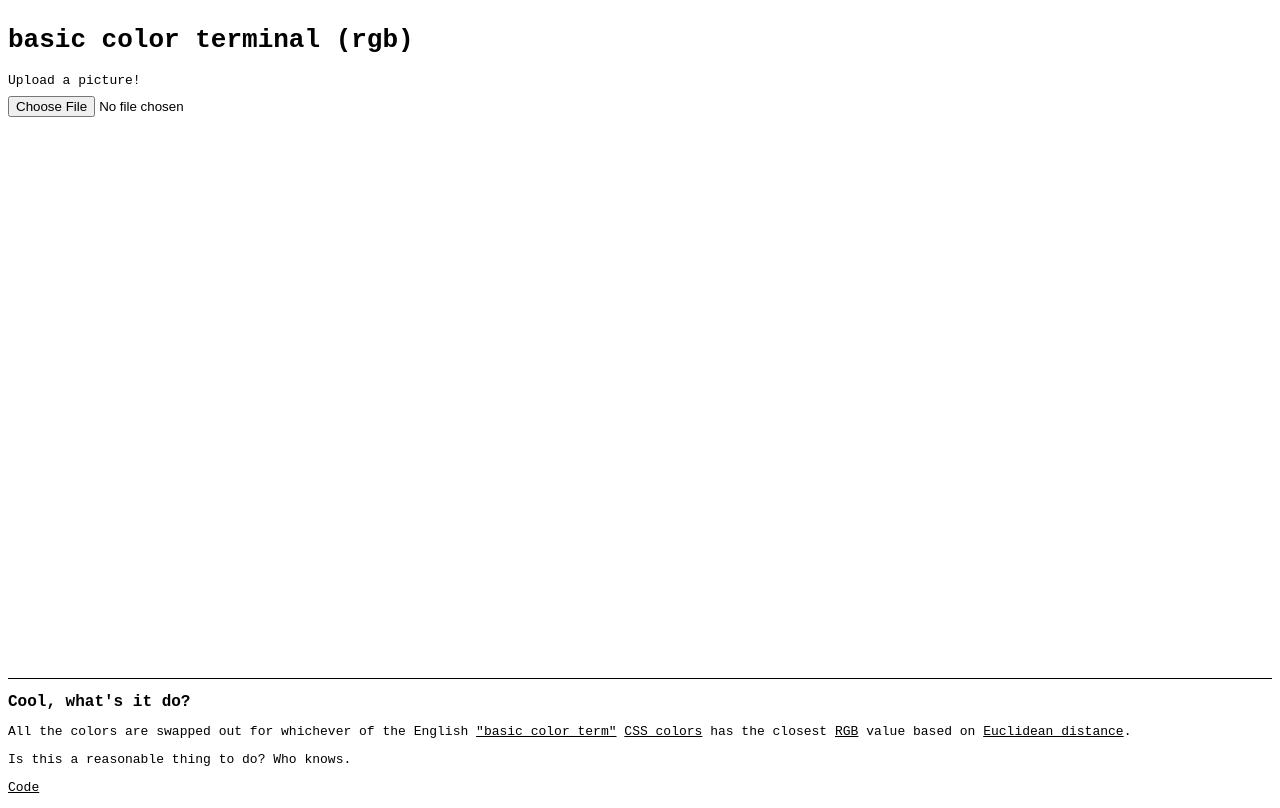
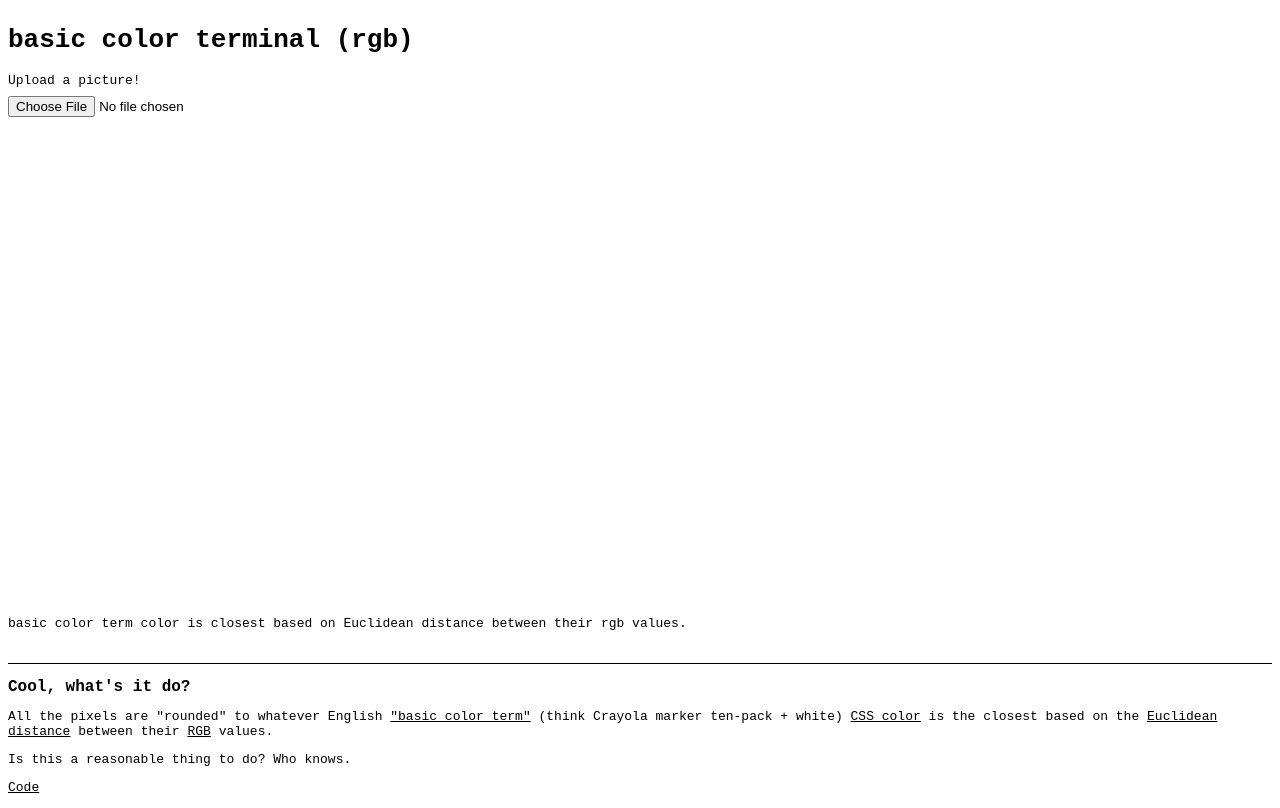
Before and after one commit to jennazee/huemanities, a website: page basiccolorterminal.html in a window 1280 px wide. Drawn offline with Linux system fonts and the light colour scheme.

Commit message:
Explain it a little better

```diff
--- a/basiccolorterminal.html
+++ b/basiccolorterminal.html
@@ -23,13 +23,14 @@
       <canvas class="Canvas"></canvas>
     </div>
 
+    basic color term color  is closest based on Euclidean distance between their rgb values.
     <footer class="Footer">
       <h2>Cool, what's it do?</h2>
-      <p>All the colors are swapped out for whichever of the English
-        <a target="_blank" href="https://en.wikipedia.org/wiki/Color_term#Basic_colour_terms">"basic color term"</a>
-        <a target="_blank" href="https://developer.mozilla.org/en-US/docs/Web/CSS/color_value">CSS colors</a> has the closest
-        <a target="_blank" href="https://en.wikipedia.org/wiki/RGB_color_model">RGB</a> value based on
-        <a target="_blank" href="https://en.wikipedia.org/wiki/Euclidean_distance">Euclidean distance</a>.
+      <p>All the pixels are "rounded" to whatever English
+        <a target="_blank" href="https://en.wikipedia.org/wiki/Color_term#Basic_colour_terms">"basic color term"</a> (think Crayola marker ten-pack + white)
+        <a target="_blank" href="https://developer.mozilla.org/en-US/docs/Web/CSS/color_value">CSS color</a> is the closest based on the
+        <a target="_blank" href="https://en.wikipedia.org/wiki/Euclidean_distance">Euclidean distance</a> between their
+        <a target="_blank" href="https://en.wikipedia.org/wiki/RGB_color_model">RGB</a> values.
       </p>
       <p>Is this a reasonable thing to do? Who knows.</p>
       <p><a target="_blank" href="https://github.com/jennazee/huemanities">Code</a></p>
```
